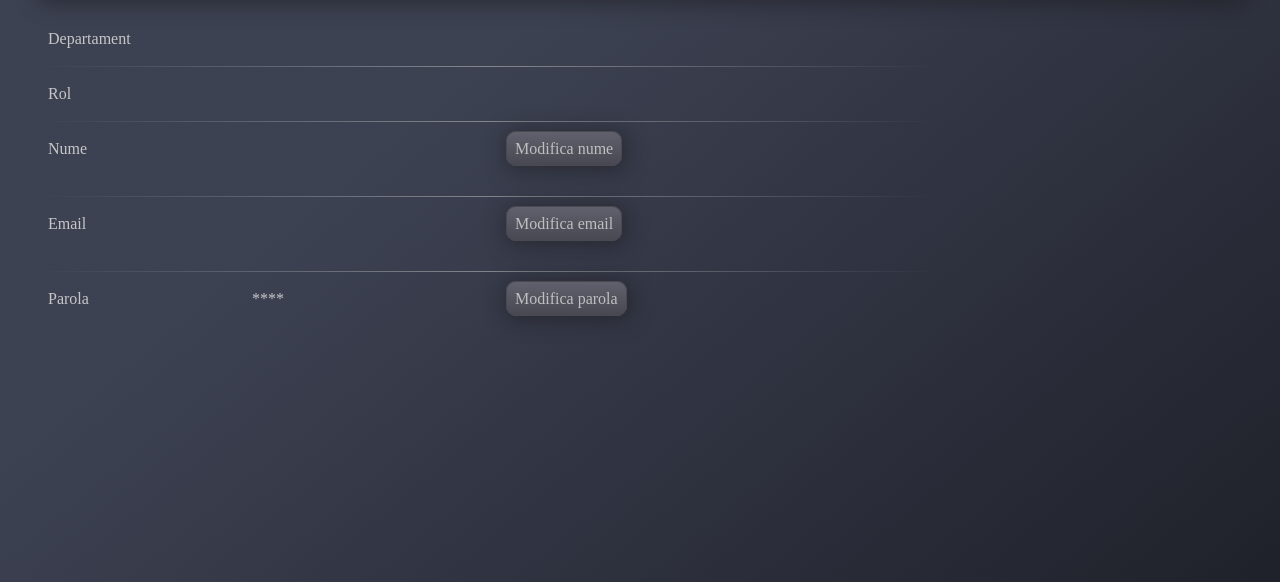
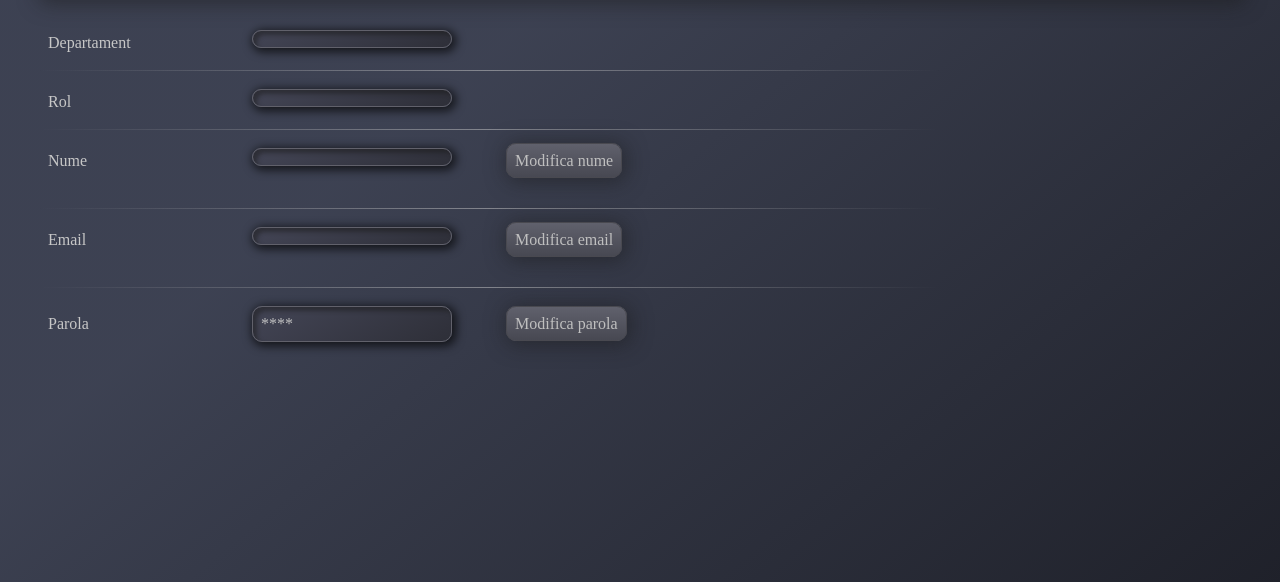
Before and after one commit to aciucaru/php-gestionare-activitati, a PHP site: page /setari-cont.php in a window 1280 px wide. Shown: the part 98-680 px from the top of the page. Run offline with PHP 8.4, Linux system fonts and the light colour scheme.

Commit message:
imbunatatit stil css

```diff
--- a/styles/setari-cont.css
+++ b/styles/setari-cont.css
@@ -35,9 +35,30 @@
 {
     width: 200px;
 
+    padding: 8px;
     margin: 0px;
     margin-right: 50px;
-    padding: 0px;
+
+    border-radius: 10px;
+    border: solid 1px hsl(240, 5%, 40%);
+    background-image: linear-gradient(150deg, hsl(234, 12%, 30%), hsl(234, 10%, 20%));
+
+    /* box-shadow: 2px 2px 20px 2px hsla(0, 0%, 10%, 0.5); */
+    box-shadow: 2px 2px 10px 2px hsla(0, 0%, 1%, 0.7),
+                inset 4px 4px 4px 0px hsla(0, 0%, 10%, 0.5);
+
+    font-size: 16px;
+    color: hsl(0, 0%, 75%);
+    /* transition-duration: 1s; */
+    transition: all 1s ease;
+}
+
+.property-value:hover
+{
+    border: solid 1px hsl(230, 10%, 60%);
+
+    box-shadow: 2px 2px 20px 2px hsla(0, 0%, 79%, 0.4),
+                inset 4px 4px 4px 0px hsla(0, 0%, 1%, 0.5);
 }
 
 .property-edit-button
```
